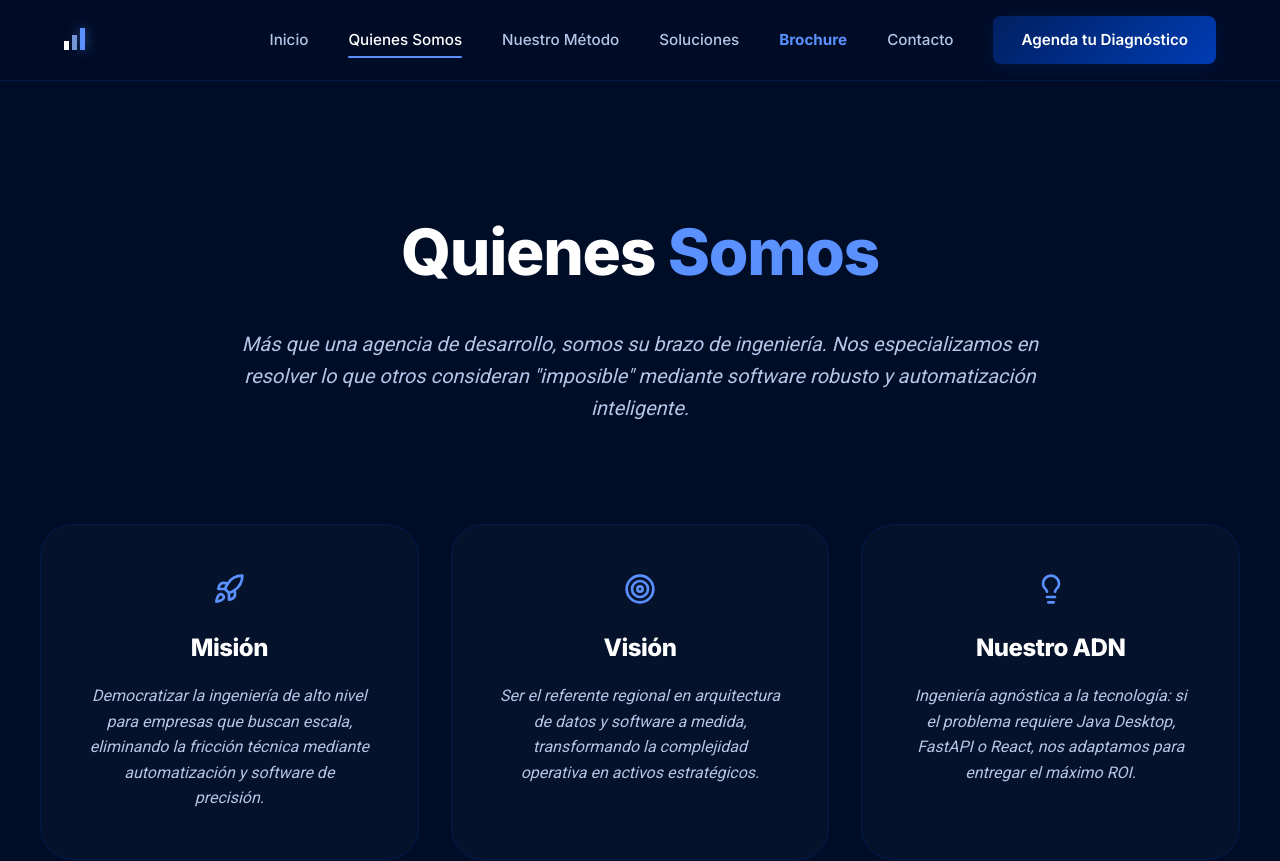
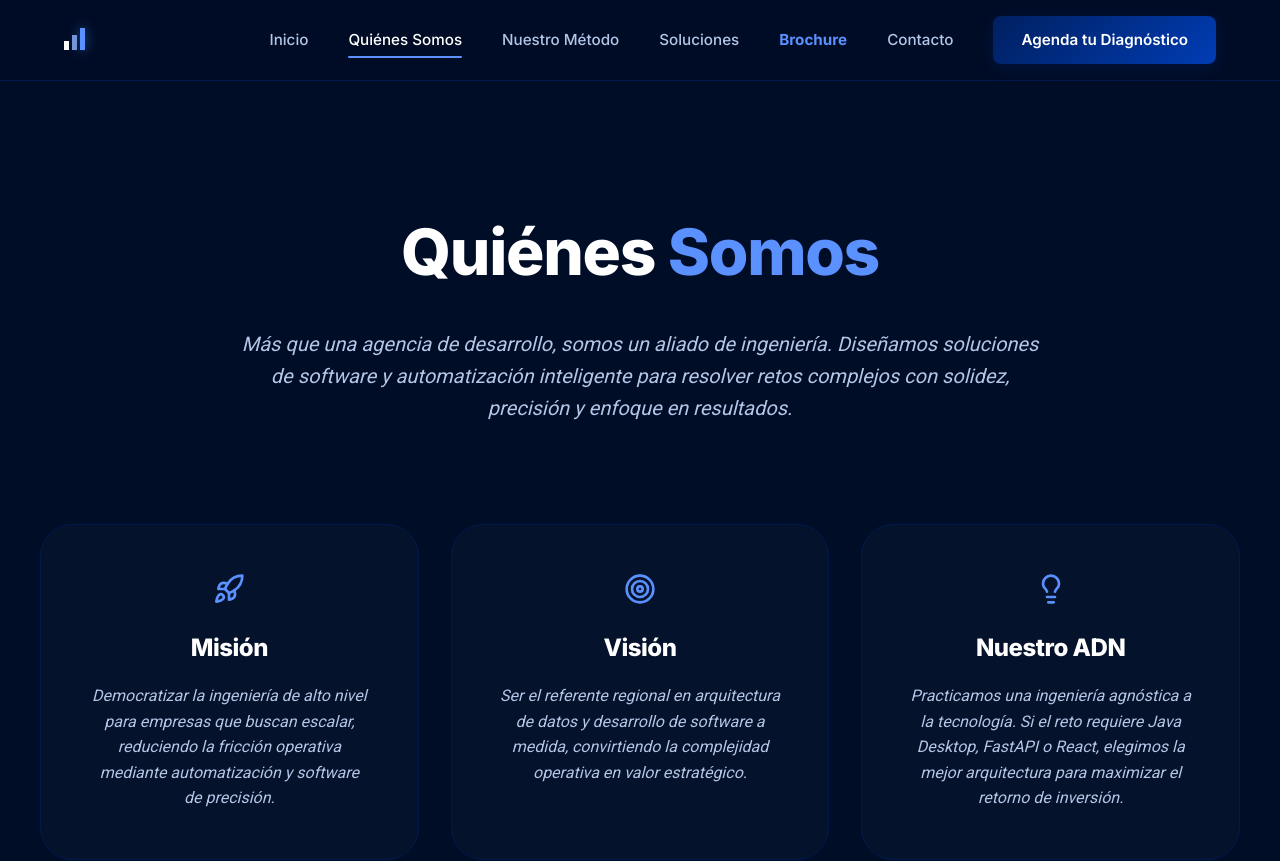
Before and after one commit to LuisRojas0923/Landing-Page-SOLID, a React (Vite) app: page /about in a window 1280 px wide. Shown: the top 861 px of the page. Built offline with nearby package versions, Linux system fonts and the light colour scheme.

Commit message:
Correcciones ortograficas, tildes en Quienes Somos y actualizacion de textos en About.jsx

```diff
--- a/src/layouts/CorporateLayout.jsx
+++ b/src/layouts/CorporateLayout.jsx
@@ -54,7 +54,7 @@ const CorporateLayout = () => {
                             <button onClick={() => scrollToSection('diagnostico')} className="dropdown-link">Diagnóstico</button>
                         </div>
                     </div>
-                    <NavLink to="/about" className={({ isActive }) => isActive ? 'nav-active' : ''}>Quienes Somos</NavLink>
+                    <NavLink to="/about" className={({ isActive }) => isActive ? 'nav-active' : ''}>Quiénes Somos</NavLink>
                     <NavLink to="/method" className={({ isActive }) => isActive ? 'nav-active' : ''}>Nuestro Método</NavLink>
                     <NavLink to="/solutions" className={({ isActive }) => isActive ? 'nav-active' : ''}>Soluciones</NavLink>
                     <NavLink to="/brochure" className={({ isActive }) => isActive ? 'nav-active nav-brochure' : 'nav-brochure'}>Brochure</NavLink>
@@ -77,7 +77,7 @@ const CorporateLayout = () => {
                     <NavLink to="/" end className={({ isActive }) => isActive ? 'mobile-active' : ''} onClick={() => setIsMenuOpen(false)}>Inicio</NavLink>
                     <button onClick={() => scrollToSection('impact')} className="mobile-link">Impacto Medible</button>
                     <button onClick={() => scrollToSection('method')} className="mobile-link">Nuestro Método</button>
-                    <NavLink to="/about" className={({ isActive }) => isActive ? 'mobile-active' : ''} onClick={() => setIsMenuOpen(false)}>Quienes Somos</NavLink>
+                    <NavLink to="/about" className={({ isActive }) => isActive ? 'mobile-active' : ''} onClick={() => setIsMenuOpen(false)}>Quiénes Somos</NavLink>
                     <NavLink to="/solutions" className={({ isActive }) => isActive ? 'mobile-active' : ''} onClick={() => setIsMenuOpen(false)}>Soluciones</NavLink>
                     <NavLink to="/brochure" className={({ isActive }) => isActive ? 'mobile-active' : ''} onClick={() => setIsMenuOpen(false)}>Brochure</NavLink>
                     <NavLink to="/contact" className={({ isActive }) => isActive ? 'mobile-active' : ''} onClick={() => setIsMenuOpen(false)}>Contacto</NavLink>
--- a/src/pages/About.jsx
+++ b/src/pages/About.jsx
@@ -6,17 +6,17 @@ const About = () => {
     const pillars = [
         {
             title: "Misión",
-            desc: "Democratizar la ingeniería de alto nivel para empresas que buscan escala, eliminando la fricción técnica mediante automatización y software de precisión.",
+            desc: "Democratizar la ingeniería de alto nivel para empresas que buscan escalar, reduciendo la fricción operativa mediante automatización y software de precisión.",
             icon: <Rocket size={32} />
         },
         {
             title: "Visión",
-            desc: "Ser el referente regional en arquitectura de datos y software a medida, transformando la complejidad operativa en activos estratégicos.",
+            desc: "Ser el referente regional en arquitectura de datos y desarrollo de software a medida, convirtiendo la complejidad operativa en valor estratégico.",
             icon: <Target size={32} />
         },
         {
             title: "Nuestro ADN",
-            desc: "Ingeniería agnóstica a la tecnología: si el problema requiere Java Desktop, FastAPI o React, nos adaptamos para entregar el máximo ROI.",
+            desc: "Practicamos una ingeniería agnóstica a la tecnología. Si el reto requiere Java Desktop, FastAPI o React, elegimos la mejor arquitectura para maximizar el retorno de inversión.",
             icon: <Lightbulb size={32} />
         }
     ];
@@ -33,10 +33,10 @@ const About = () => {
                     style={{ textAlign: 'center', marginBottom: '100px' }}
                 >
                     <h1 style={{ fontSize: 'clamp(2.5rem, 5vw, 4rem)', fontWeight: '800', marginBottom: '1.5rem' }}>
-                        Quienes <span style={{ color: 'var(--deep-navy-800)' }}>Somos</span>
+                        Quiénes <span style={{ color: 'var(--deep-navy-800)' }}>Somos</span>
                     </h1>
                     <p style={{ color: 'var(--text-secondary)', fontSize: '1.25rem', maxWidth: '800px', margin: '0 auto', fontFamily: "'Roboto', sans-serif", fontStyle: 'italic' }}>
-                        Más que una agencia de desarrollo, somos su brazo de ingeniería. Nos especializamos en resolver lo que otros consideran "imposible" mediante software robusto y automatización inteligente.
+                        Más que una agencia de desarrollo, somos un aliado de ingeniería. Diseñamos soluciones de software y automatización inteligente para resolver retos complejos con solidez, precisión y enfoque en resultados.
                     </p>
                 </motion.div>
 
--- a/src/pages/Home.jsx
+++ b/src/pages/Home.jsx
@@ -49,7 +49,7 @@ const Home = () => {
             number: '02',
             title: 'Sistematizamos',
             tagline: 'Software que conecta su operación',
-            desc: 'Construimos herramientas a medida que centralizan su información and conectan áreas que antes trabajaban aisladas.',
+            desc: 'Construimos herramientas a medida que centralizan su información y conectan áreas que antes trabajaban aisladas.',
             items: [
                 { icon: <Database size={16} />, label: 'Ingeniería de datos & BI' },
                 { icon: <Code2 size={16} />, label: 'Software a medida (Java, Python, React)' },
```
